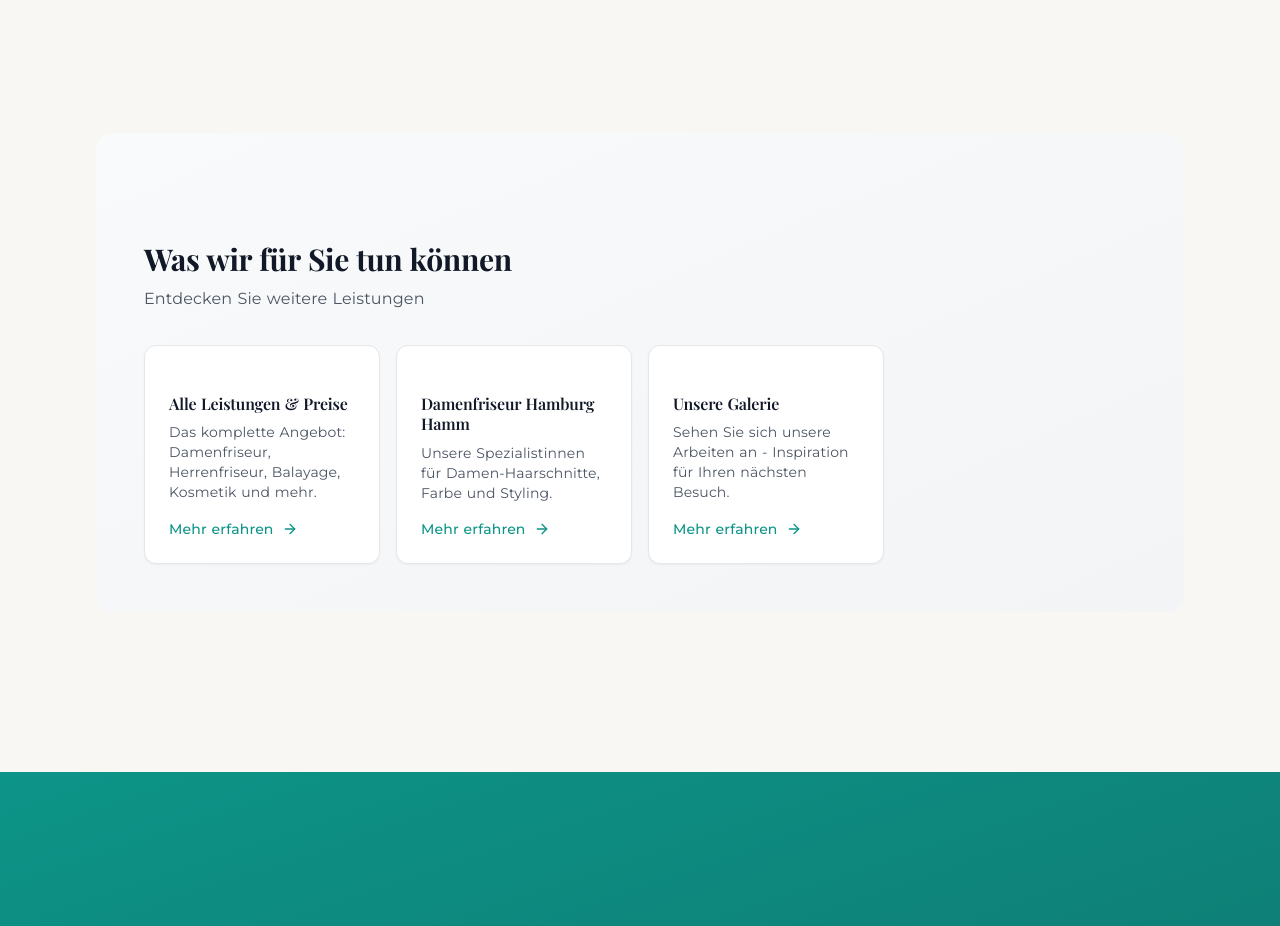
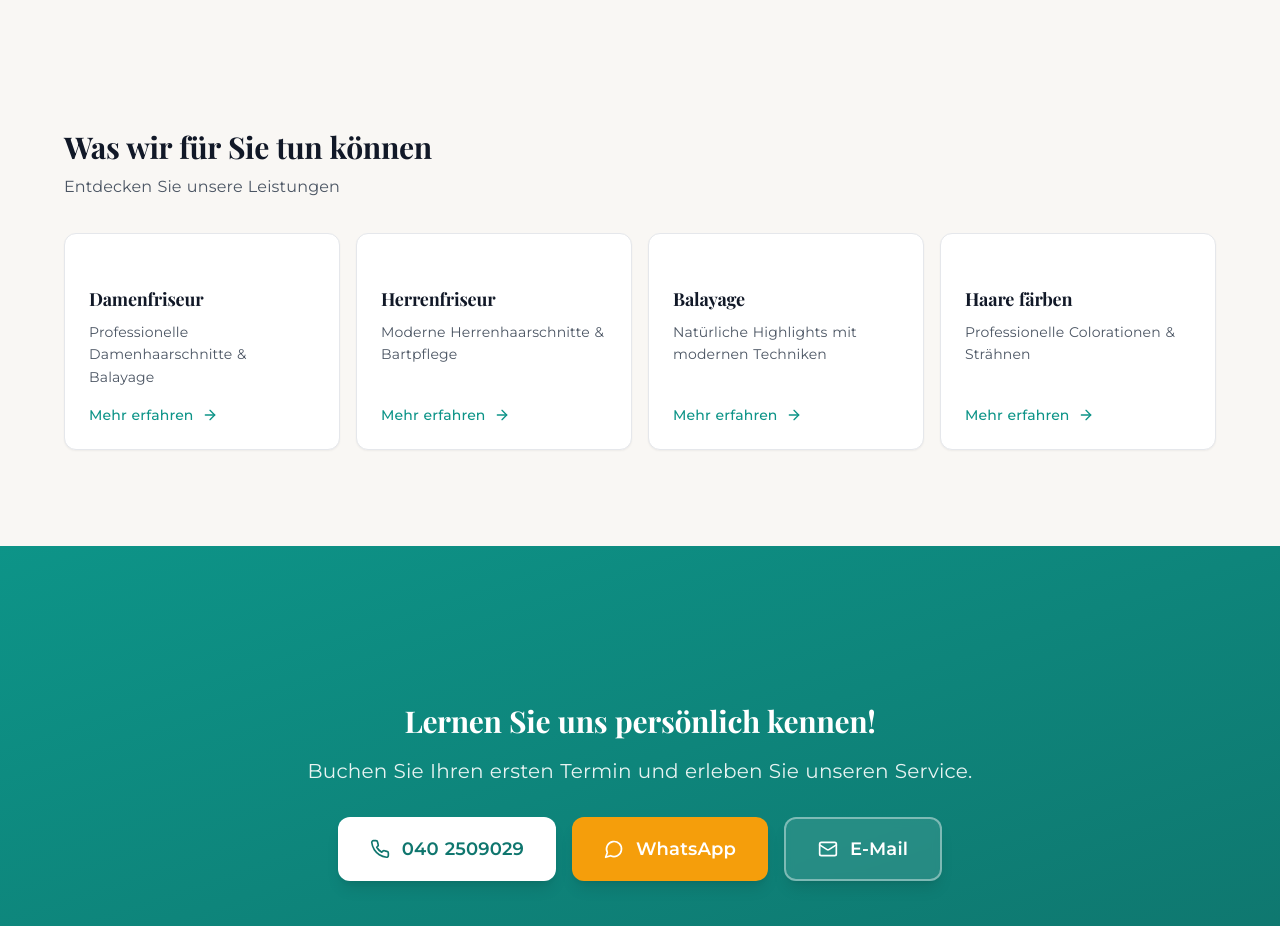
Before and after one commit to FormellaVision/LIVE_Ihr_Frisuren_Studio, a Next.js app: page /ueber-uns in a window 1280 px wide. Shown: the part 4620-5546 px from the top of the page. Built offline with nearby package versions, Linux system fonts and the light colour scheme; a web font is replaced by a local one.

Commit message:
Updated page.tsx

```diff
--- a/app/ueber-uns/page.tsx
+++ b/app/ueber-uns/page.tsx
@@ -4,7 +4,7 @@ import Link from 'next/link';
 import { ServicePageHeader } from '@/components/shared/ServicePageHeader';
 import { Breadcrumb } from '@/components/shared/Breadcrumb';
 import { CTABanner } from '@/components/shared/CTABanner';
-import { RelatedServices } from '@/components/sections/RelatedServices';
+import { ServiceCards } from '@/components/shared/ServiceCards';
 import { ScrollAnimationCard } from '@/components/shared/ScrollAnimationCard';
 import { AnimatedSection } from '@/components/shared/AnimatedSection';
 import { BUSINESS_INFO, TEAM_MEMBERS } from '@/lib/constants';
@@ -14,19 +14,24 @@ import { HistorySection } from '@/components/about/HistorySection';
 
 const teamServices = [
   {
-    href: '/leistungen',
-    label: 'Alle Leistungen & Preise',
-    description: 'Das komplette Angebot: Damenfriseur, Herrenfriseur, Balayage, Kosmetik und mehr.',
+    title: 'Damenfriseur',
+    description: 'Professionelle Damenhaarschnitte & Balayage',
+    href: '/damenfriseur-hamburg-hamm',
   },
   {
-    href: '/damenfriseur-hamburg-hamm',
-    label: 'Damenfriseur Hamburg Hamm',
-    description: 'Unsere Spezialistinnen für Damen-Haarschnitte, Farbe und Styling.',
+    title: 'Herrenfriseur',
+    description: 'Moderne Herrenhaarschnitte & Bartpflege',
+    href: '/herrenfriseur-hamburg-hamm',
   },
   {
-    href: '/galerie',
-    label: 'Unsere Galerie',
-    description: 'Sehen Sie sich unsere Arbeiten an - Inspiration für Ihren nächsten Besuch.',
+    title: 'Balayage',
+    description: 'Natürliche Highlights mit modernen Techniken',
+    href: '/balayage-hamburg-hamm',
+  },
+  {
+    title: 'Haare färben',
+    description: 'Professionelle Colorationen & Strähnen',
+    href: '/haare-faerben-hamburg-hamm',
   },
 ];
 
@@ -195,10 +200,12 @@ export default function UeberUnsPage() {
       </section>
 
       <section className="section-padding">
-        <div className="container-custom max-w-6xl mx-auto">
-          <RelatedServices
-            services={teamServices}
+        <div className="container-custom">
+          <ServiceCards
             title="Was wir für Sie tun können"
+            subtitle="Entdecken Sie unsere Leistungen"
+            items={teamServices}
+            columns={4}
           />
         </div>
       </section>
```
